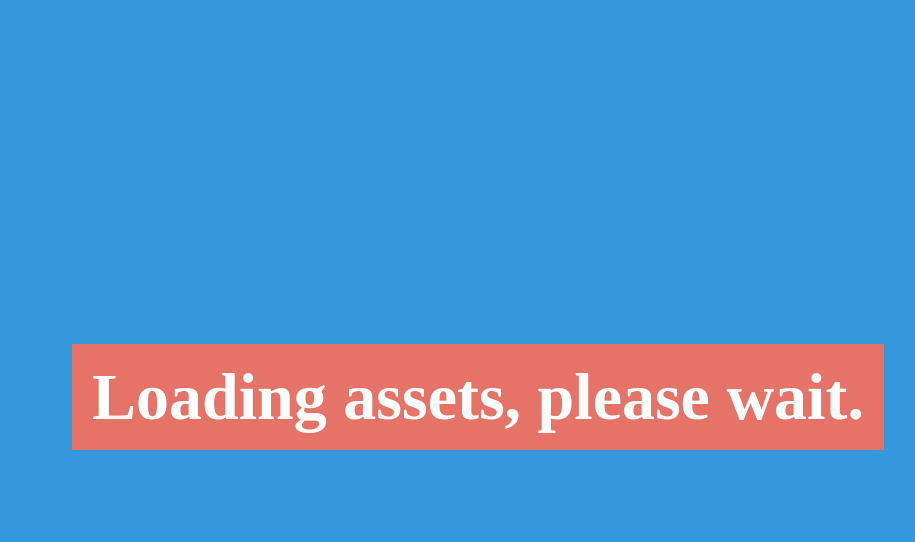
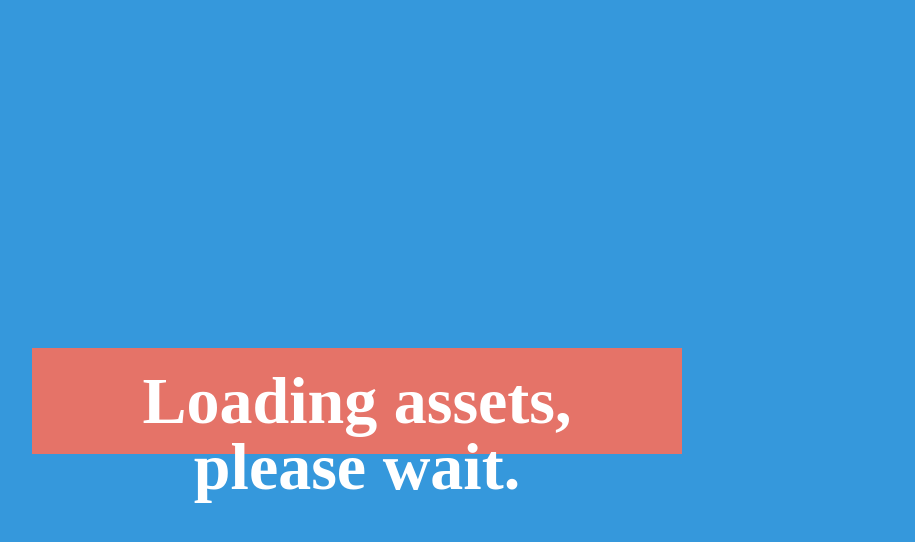
Before and after one commit to raphamorim/raphamorim.github.com, a Jekyll site: the page built from about/index.md, in a window 1280 px wide. Shown: the top 542 px of the page, without its empty margins (278-1193 px from the left). Built offline with Jekyll 4.4.1, drawn with Linux system fonts in a browser that asks for light colours; nearby versions of some CDN libraries; some web fonts are replaced.

Commit message:
make about css

```diff
--- a/assets/css/about.css
+++ b/assets/css/about.css
@@ -49,6 +49,22 @@
   font-weight: 700;
 }
 
+/* Illustration: http://psdblast.com/flat-color-abstract-city-background-psd  */
+.intro {
+  z-index: 1;
+  height: 700px;
+  width: 100%;
+  display:none;
+}
+
+.section-bg {
+    position: absolute;
+    top: 0px;
+    left: 0px;
+    width: 100%;
+    height: 710px;
+}
+
 .welcome {
   position: fixed;
   top: 50%;
@@ -61,6 +77,27 @@
   font-size: 3em;
   background: #E57368;
   padding: 20px;
-  margin-top: -106px;
-  margin-left: -290px;
+  margin-top: -102px;
+  margin-left: -330px;
+  width: 650px;
+  height: 106px;
+  z-index: 2;
+  text-align:center;
 }
+
+.content {
+    position: relative;
+    width: 820px;
+    margin: 0px auto;
+    text-align: center;
+    font-size:30px;
+    z-index: 2;
+}
+.content .main {
+    position: relative;
+    margin-top: 130px;
+}
+.content>.main>.desc {
+    color: #084880;
+    font-size:23px;
+}
```
